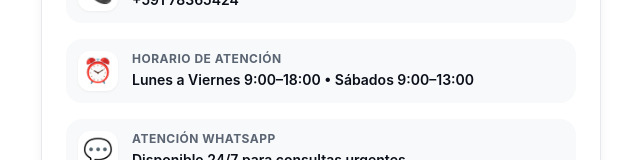
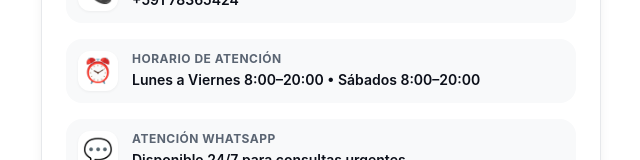
Before and after one commit to PauloTorrente/crypto-swap, a React (Vite) app: page / in a window 1280 px wide. Shown: the part 2150-2310 px from the top of the page, without its empty margins (319-959 px from the left). Built offline with nearby package versions, Linux system fonts and the light colour scheme.

Commit message:
feat: resolvido

```diff
--- a/src/App.jsx
+++ b/src/App.jsx
@@ -1,5 +1,4 @@
 import React from 'react';
-import { motion } from 'framer-motion';
 import {
   Container,
   Shell,
@@ -115,10 +114,7 @@ const App = () => {
             <HeroName>Don Juan</HeroName>
             <HeroTitle>Tu Casa de Cambio de Confianza en Santa Cruz, Bolivia</HeroTitle>
             <HeroDescription>
-              Especialista en <strong>cambio de divisas BRL/BOB</strong> y <strong>remesas internacionales</strong>
-              entre Brasil y Bolivia. También realizamos operaciones con Perú, Argentina, Chile, Colombia,
-              Venezuela y Panamá. Atención personalizada, trato directo y las mejores tasas del mercado.
-              Sin intermediarios, sin comisiones ocultas.
+              Especialista en <strong>cambio de divisas BRL/BOB</strong> y <strong>remesas internacionales</strong> entre Brasil y Bolivia. También realizamos operaciones con Perú, Argentina, Chile, Colombia, Venezuela y Panamá. Atención personalizada, trato directo y las mejores tasas del mercado. Sin intermediarios, sin comisiones ocultas.
             </HeroDescription>
 
             <BadgeContainer>
@@ -168,7 +164,7 @@ const App = () => {
                 <ServiceEmoji>💵</ServiceEmoji>
                 <ServiceText>
                   <ServiceTitle>Casa de Cambio Santa Cruz</ServiceTitle>
-                  <ServiceDesc>Cambio de Real Brasileño (BRL) a Boliviano (BOB) y viceversa. Atención presencial en el centro de Santa Cruz con la mejor cotización del mercado. Nuestro principal servicio es el corredor cambiario Brasil-Bolivia.</ServiceDesc>
+                  <ServiceDesc>Cambio de Real Brasileño (BRL) a Boliviano (BOB) y viceversa. Atención presencial en el centro de Santa Cruz con la mejor cotización del mercado. Nuestro principal servicio es el corredor cambiario Brasil - Bolivia.</ServiceDesc>
                 </ServiceText>
               </ServiceItem>
 
@@ -176,7 +172,7 @@ const App = () => {
                 <ServiceEmoji>🌎</ServiceEmoji>
                 <ServiceText>
                   <ServiceTitle>Remesas Internacionales</ServiceTitle>
-                  <ServiceDesc>Envío y recepción de dinero entre Bolivia y países como Brasil, Perú, Argentina, Chile, Colombia, Venezuela y Panamá. Transferencias rápidas, seguras y con las tasas más competitivas. Especialista en el corredor Brasil-Bolivia.</ServiceDesc>
+                  <ServiceDesc>Envío y recepción de dinero entre Bolivia y países como Brasil, Perú, Argentina, Chile, Colombia, Venezuela y Panamá. Transferencias rápidas, seguras y con las tasas más competitivas. Especialista en el corredor Brasil - Bolivia.</ServiceDesc>
                 </ServiceText>
               </ServiceItem>
 
@@ -325,7 +321,7 @@ const App = () => {
               <InfoIcon>⏰</InfoIcon>
               <InfoContent>
                 <InfoLabel>Horario de atención</InfoLabel>
-                <InfoValue>Lunes a Viernes 9:00–18:00 • Sábados 9:00–13:00</InfoValue>
+                <InfoValue>Lunes a Viernes 8:00–20:00 • Sábados 8:00–20:00</InfoValue>
               </InfoContent>
             </InfoItem>
 
@@ -380,7 +376,7 @@ const App = () => {
             desde Santa Cruz hacia Brasil (mi especialidad), así como también hacia Perú, Argentina, Chile, Colombia,
             Venezuela y Panamá. También recibo remesas desde estos países hacia Bolivia. Proceso ágil,
             tasas preferenciales y atención personalizada para cada cliente. Mi foco principal es el corredor
-            Brasil-Bolivia, ofreciendo las mejores tasas del mercado para el cambio BRL/BOB.
+            Brasil - Bolivia, ofreciendo las mejores tasas del mercado para el cambio BRL/BOB.
           </SeoParagraph>
 
           <SeoHeading>¿Por qué elegir mi casa de cambio en Santa Cruz?</SeoHeading>
```
